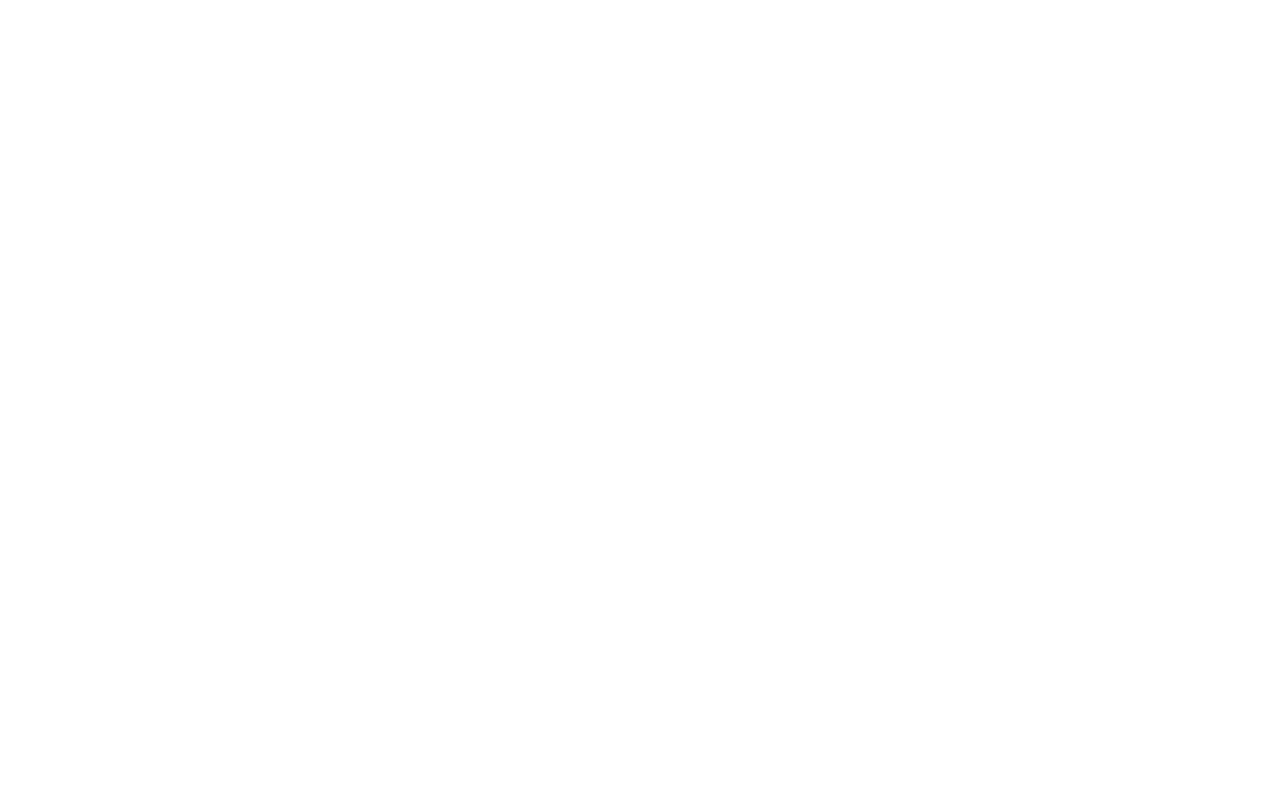
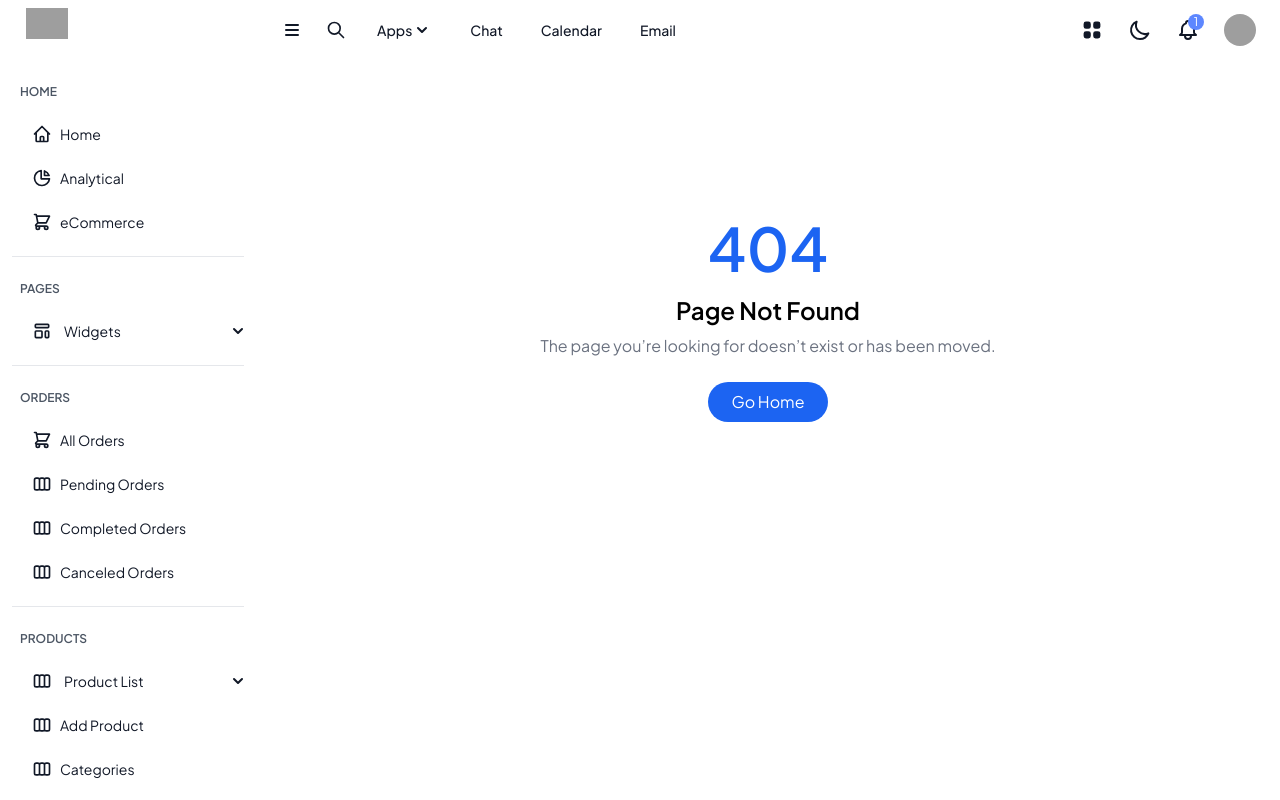
Before and after one commit to hanssav/dp-tamplate, a React (Vite) app: page /404 in a window 1280 px wide. Before the commit this address had no page. Built offline with nearby package versions, Linux system fonts and the light colour scheme; grey boxes are pictures that could not be loaded.

Commit message:
routing, 404 page, adjust component and move some file to real place
Signed-off-by: hanssav <handihandi40@gmail.com>

```diff
--- a/src/App.tsx
+++ b/src/App.tsx
@@ -1,14 +1,18 @@
-import { Routes, Route } from 'react-router';
+import { Routes, Route, useLocation } from 'react-router';
 import { SidebarProvider } from './context/sidebarContext';
 import Home from './pages';
-import CardPages from './pages/widgets/card';
+import NotFoundPage from './pages/404';
+import ParentMenu from './pages/[parent]';
 
 const App = () => {
+  const location = useLocation();
+
   return (
     <SidebarProvider>
       <Routes>
         <Route index element={<Home />} />
-        <Route path="widgets/card" element={<CardPages />} />
+        <Route path="/404" element={<NotFoundPage />} />
+        <Route path={location.pathname} element={<ParentMenu />} />
 
         {/* <Route element={<AuthLayout />}>
         <Route path="login" element={<Login />} />
--- a/src/components/Navbar/userDropdown.tsx
+++ b/src/components/Navbar/userDropdown.tsx
@@ -1,5 +1,5 @@
 import { Dropdown, Avatar } from 'flowbite-react';
-import IMAGE_CONSTANTS from '../../helpers/imagesUrl';
+import IMAGE_CONSTANTS from '../../constant/images';
 
 const UserDropdown: React.FC = () => {
   return (
--- a/src/components/SideBar/index.tsx
+++ b/src/components/SideBar/index.tsx
@@ -1,7 +1,6 @@
 import { useEffect } from 'react';
 import { useThemeMode, Sidebar, SidebarItems } from 'flowbite-react';
 import { HiX, HiChevronDown, HiChevronUp } from 'react-icons/hi';
-import IMAGE_CONSTANTS from '../../helpers/imagesUrl';
 import { menuItems } from '../../datas/components/menuItems';
 import { twMerge } from 'tailwind-merge';
 import SidebarLogo from './SidebarLogo';
@@ -9,6 +8,7 @@ import { NavLink, useLocation } from 'react-router';
 import { useSidebarContext } from '../../context/sidebarContext';
 import DotIcon from '../../assets/icons/DotIcon';
 import { theme } from '../../config/theme';
+import IMAGE_CONSTANTS from '../../constant/images';
 
 interface SidebarProps {
   isSidebarOpen: boolean;
@@ -124,6 +124,7 @@ const SidebarMenu: React.FC<SidebarProps> = ({
                               : 'text-gray-900 dark:text-white'
                           )
                         }
+                        end
                       >
                         <DotIcon />
                         {isSidebarOpen && <span>{subLabel}</span>}
@@ -142,6 +143,7 @@ const SidebarMenu: React.FC<SidebarProps> = ({
                         !isSidebarOpen ? 'grid justify-items-center' : 'ml-3'
                       )
                     }
+                    end
                   >
                     <Icon className="h-5 w-5" />
                     {isSidebarOpen && <span>{label}</span>}
--- a/src/context/sidebarContext.tsx
+++ b/src/context/sidebarContext.tsx
@@ -9,7 +9,6 @@ const SidebarContext = createContext<SidebarContextType | undefined>(undefined);
 
 export const SidebarProvider = ({ children }: { children: ReactNode }) => {
   const [open, setOpen] = useState<string | null>(null);
-  console.log(open, 'open in context');
 
   return (
     <SidebarContext.Provider value={{ open, setOpen }}>
--- a/src/datas/components/menuItems.ts
+++ b/src/datas/components/menuItems.ts
@@ -37,7 +37,7 @@ export const menuItems: MenuCategory[] = [
     category: 'PAGES',
     items: [
       {
-        href: '/widged',
+        href: '/widgets',
         icon: HiOutlineTemplate,
         label: 'Widgets',
         subItems: [
--- /dev/null
+++ b/src/pages/404.tsx
@@ -0,0 +1,23 @@
+import DashboardLayout from '../components/DashboardLayout';
+
+const NotFoundPage = () => {
+  return (
+    <DashboardLayout>
+      <div className="flex h-[60vh] flex-col items-center justify-center text-center">
+        <h1 className="text-6xl font-bold text-blue-600">404</h1>
+        <p className="mt-4 text-2xl font-semibold">Page Not Found</p>
+        <p className="mt-2 text-gray-500">
+          The page you’re looking for doesn’t exist or has been moved.
+        </p>
+        <a
+          href="/"
+          className="mt-6 inline-block rounded-full bg-blue-600 px-6 py-2 text-white transition hover:bg-blue-700"
+        >
+          Go Home
+        </a>
+      </div>
+    </DashboardLayout>
+  );
+};
+
+export default NotFoundPage;
--- /dev/null
+++ b/src/pages/[parent]/[sub]/index.tsx
@@ -0,0 +1,41 @@
+import { useLocation, Navigate } from 'react-router'; // or 'react-router-dom' if using it
+import DashboardLayout from '../../../components/DashboardLayout';
+import { menuItems } from '../../../datas/components/menuItems';
+
+const Child = () => {
+  const location = useLocation();
+
+  const checkValidPath = (pathname: string): true | '404' => {
+    for (const category of menuItems) {
+      for (const item of category.items) {
+        if (item.href === pathname) return true;
+
+        if (item.subItems) {
+          for (const sub of item.subItems) {
+            if (sub.href === pathname) return true;
+          }
+        }
+      }
+    }
+
+    return '404';
+  };
+
+  const result = checkValidPath(location.pathname);
+
+  // Option 1: Redirect to a 404 route
+  if (result === '404') {
+    return <Navigate to="/404" replace />;
+  }
+
+  // Option 2: Or show inline 404 message instead
+  // if (result === '404') return <h1>404 Page Not Found</h1>;
+
+  return (
+    <DashboardLayout>
+      <h1>This is Child Menu Component</h1>
+    </DashboardLayout>
+  );
+};
+
+export default Child;
--- /dev/null
+++ b/src/pages/[parent]/index.tsx
@@ -0,0 +1,25 @@
+import { useLocation, Navigate } from 'react-router';
+import DashboardLayout from '../../components/DashboardLayout';
+import { checkValidPath } from '../../utils/checkValidPath';
+
+const ParentMenu = () => {
+  const location = useLocation();
+  const isValid = checkValidPath(location.pathname);
+
+  if (isValid === '404') {
+    return <Navigate to="/404" replace />;
+  }
+
+  return (
+    <DashboardLayout>
+      <h1 className="text-2xl font-bold">
+        Welcome to the Parrent {location.pathname}
+      </h1>
+      <p className="my-4">
+        This is the main content of the {location.pathname}.
+      </p>
+    </DashboardLayout>
+  );
+};
+
+export default ParentMenu;
--- a/src/pages/index.tsx
+++ b/src/pages/index.tsx
@@ -9,22 +9,15 @@ const Home = () => {
       <p className="my-4">This is the main content of the dashboard.</p>
 
       <div className="flex gap-x-4">
-        <Button color="primary" onClick={() => console.log('Button Clicked!')}>
+        <Button color="primary" onClick={() => {}}>
           Primary Button
         </Button>
 
-        <Button
-          color="secondary"
-          onClick={() => console.log('Button Clicked!')}
-        >
+        <Button color="secondary" onClick={() => {}}>
           Secondary Button
         </Button>
 
-        <Button
-          color="light"
-          onClick={() => console.log('Button Clicked!')}
-          rounded={true}
-        >
+        <Button color="light" onClick={() => {}} rounded={true}>
           <HiMenu size={20} />
         </Button>
       </div>
--- a/src/pages/widgets/card/index.tsx
+++ /dev/null
@@ -1,11 +0,0 @@
-import DashboardLayout from '../../../components/DashboardLayout';
-
-const CardPages = () => {
-  return (
-    <DashboardLayout>
-      <h1>THis is Card Pages</h1>
-    </DashboardLayout>
-  );
-};
-
-export default CardPages;
--- /dev/null
+++ b/src/utils/checkValidPath.ts
@@ -0,0 +1,16 @@
+import { menuItems } from '../datas/components/menuItems';
+
+export const checkValidPath = (pathname: string): true | '404' => {
+  for (const category of menuItems) {
+    for (const item of category.items) {
+      if (item.href === pathname) return true;
+
+      if (item.subItems) {
+        for (const sub of item.subItems) {
+          if (sub.href === pathname) return true;
+        }
+      }
+    }
+  }
+  return '404';
+};
```
Also changed, not shown: src/constant/images.ts (renamed from src/helpers/imagesUrl.ts).
